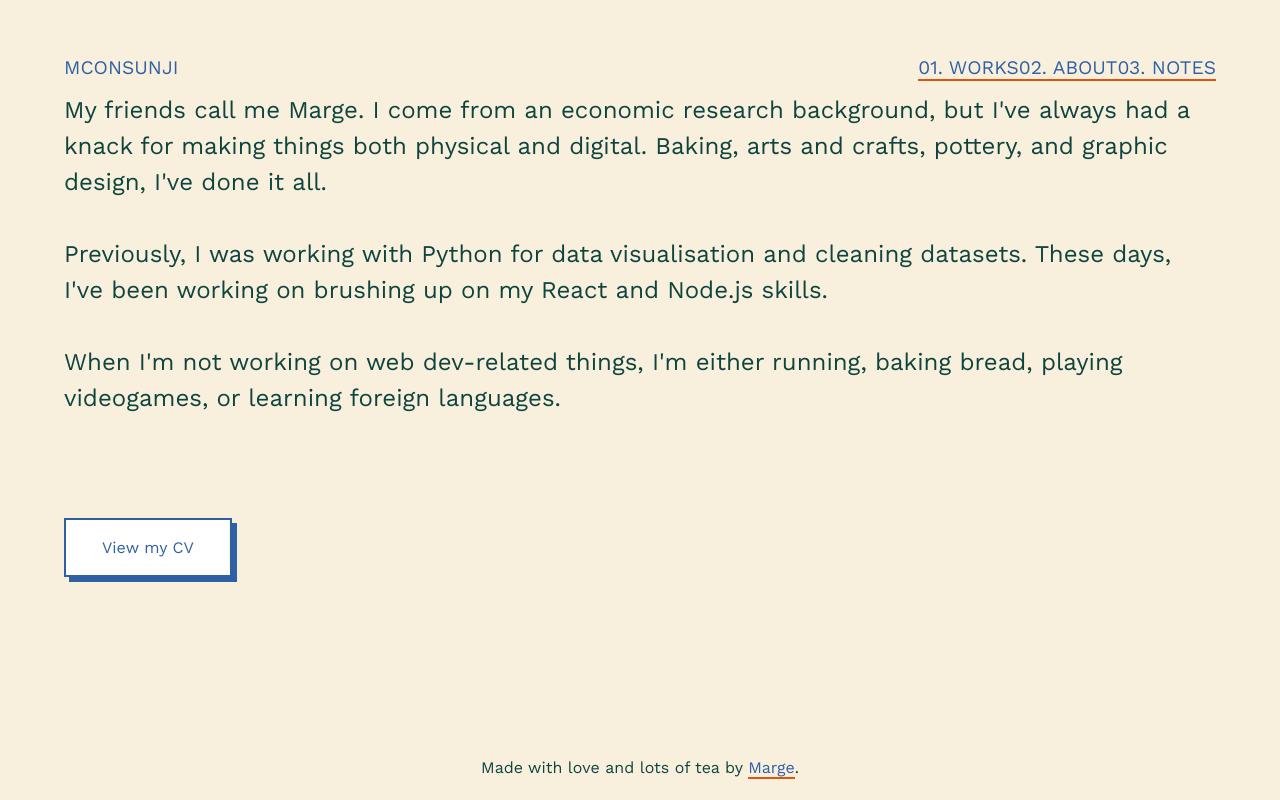
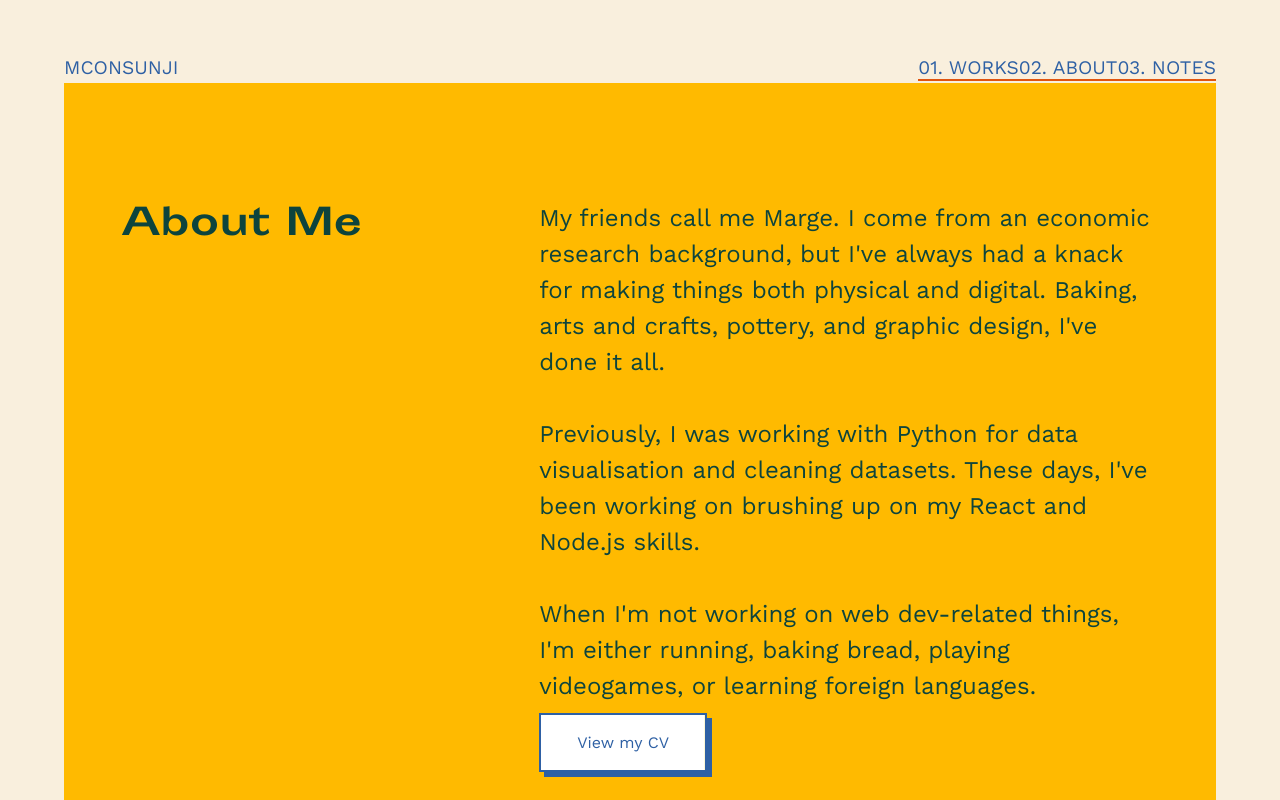
Before and after one commit to msunji/portfolio, a React (Create React App) app: page /about in a window 1280 px wide. Shown: the top 800 px of the page. Built offline with nearby package versions, Linux system fonts and the light colour scheme.

Commit message:
Added grid

```diff
--- a/src/components/About.js
+++ b/src/components/About.js
@@ -1,25 +1,35 @@
 import styled from "styled-components";
 
 const AboutContainer = styled.div`
-  margin-bottom: 10em;
+  background: #ffba00;
+  padding-top: 6rem;
+  padding-bottom: 6rem;
+`;
 
-  & > p:last-of-type {
-    margin-bottom: 5em;
-  }
+const Grid = styled.div`
+  display: grid;
+  grid-template-columns: 1fr 2fr;
+  grid-gap: 6rem;
 `;
 
 function About() {
   return (
-    <AboutContainer>
+    <AboutContainer id="about">
+      <Grid className="container">
+        <div>
+          <h3>About Me</h3>
+        </div>
+        <div>
           <p>
-        My friends call me Marge. I come from an economic research background,
-        but I've always had a knack for making things both physical and digital.
-        Baking, arts and crafts, pottery, and graphic design, I've done it all.
+            My friends call me Marge. I come from an economic research
+            background, but I've always had a knack for making things both
+            physical and digital. Baking, arts and crafts, pottery, and graphic
+            design, I've done it all.
           </p>
           <p>
-        Previously, I was working with <b>Python</b> for data visualisation and
-        cleaning datasets. These days, I've been working on brushing up on my{" "}
-        <b>React</b> and <b>Node.js</b> skills.
+            Previously, I was working with <b>Python</b> for data visualisation
+            and cleaning datasets. These days, I've been working on brushing up
+            on my <b>React</b> and <b>Node.js</b> skills.
           </p>
 
           <p>
@@ -30,6 +40,8 @@ function About() {
           <a className="boxLink" href="/">
             View my CV
           </a>
+        </div>
+      </Grid>
     </AboutContainer>
   );
 }
```
Lines whose indentation alone changed are shown as unchanged.
